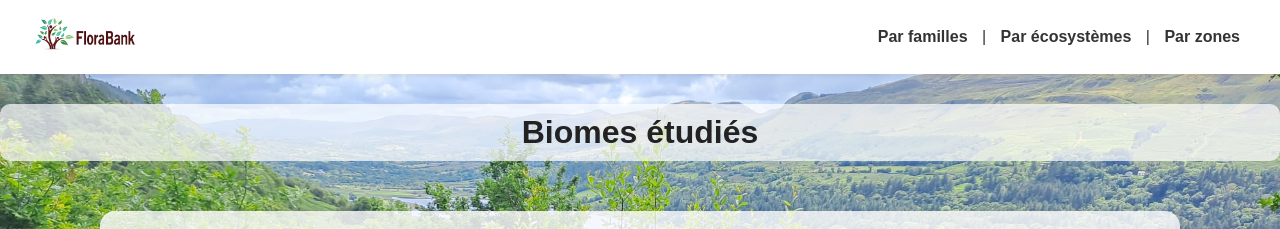
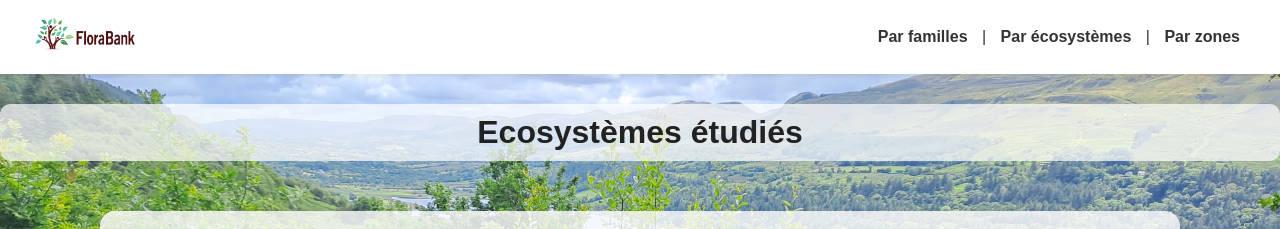
Before and after one commit to Zirealt/Zirealt.github.io, a plain HTML site: page biomes.html in a window 1280 px wide. Shown: the top 229 px of the page. Drawn offline with Linux system fonts and the light colour scheme.

Commit message:
Update biomes.html

```diff
--- a/biomes.html
+++ b/biomes.html
@@ -89,7 +89,7 @@
     </nav>
   </header>
 
-  <h1 class="centered-title">Biomes étudiés</h1>
+  <h1 class="centered-title">Ecosystèmes étudiés</h1>
 
   <section class="biome-grid">
     <a class="biome" href="biomes/mare.html">
```
